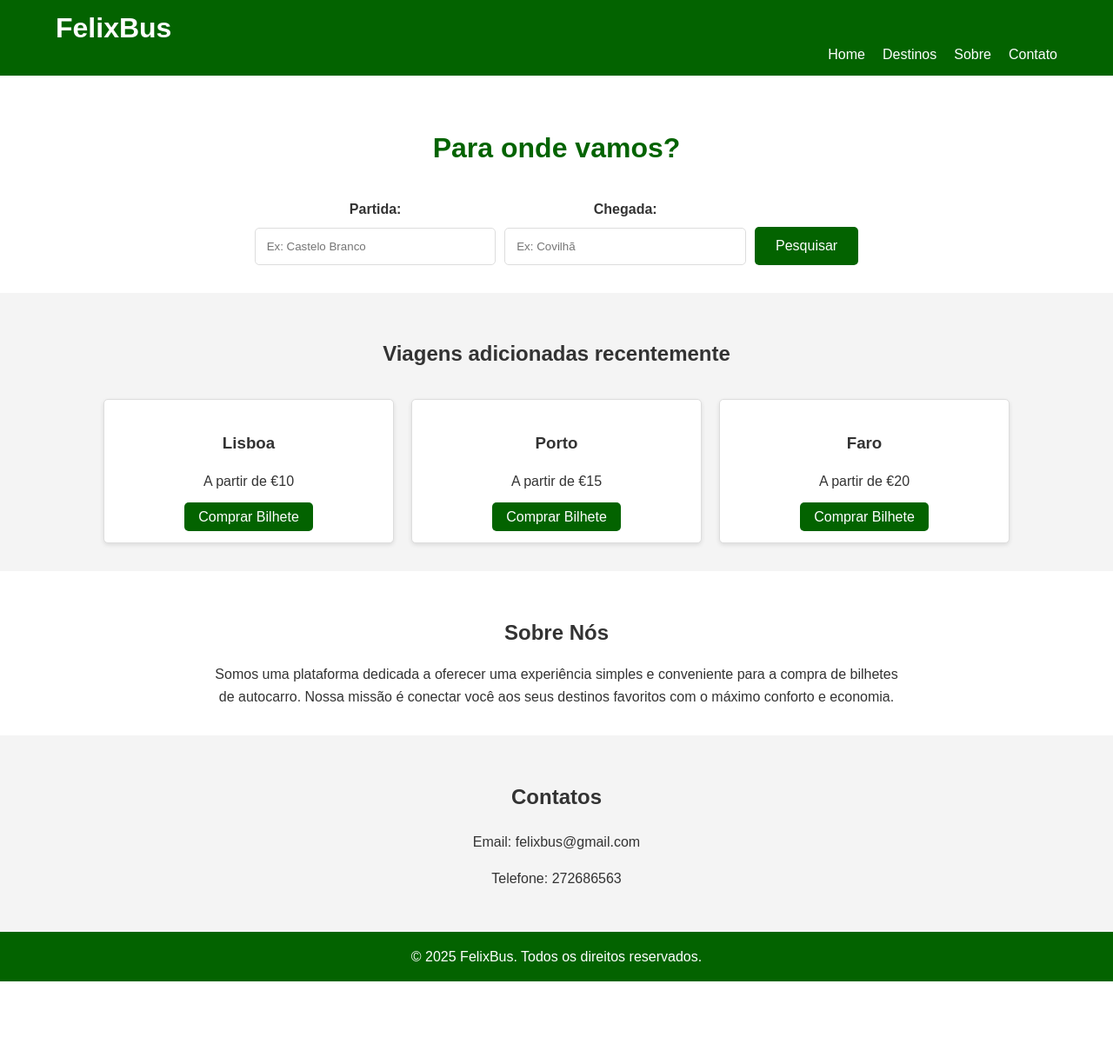
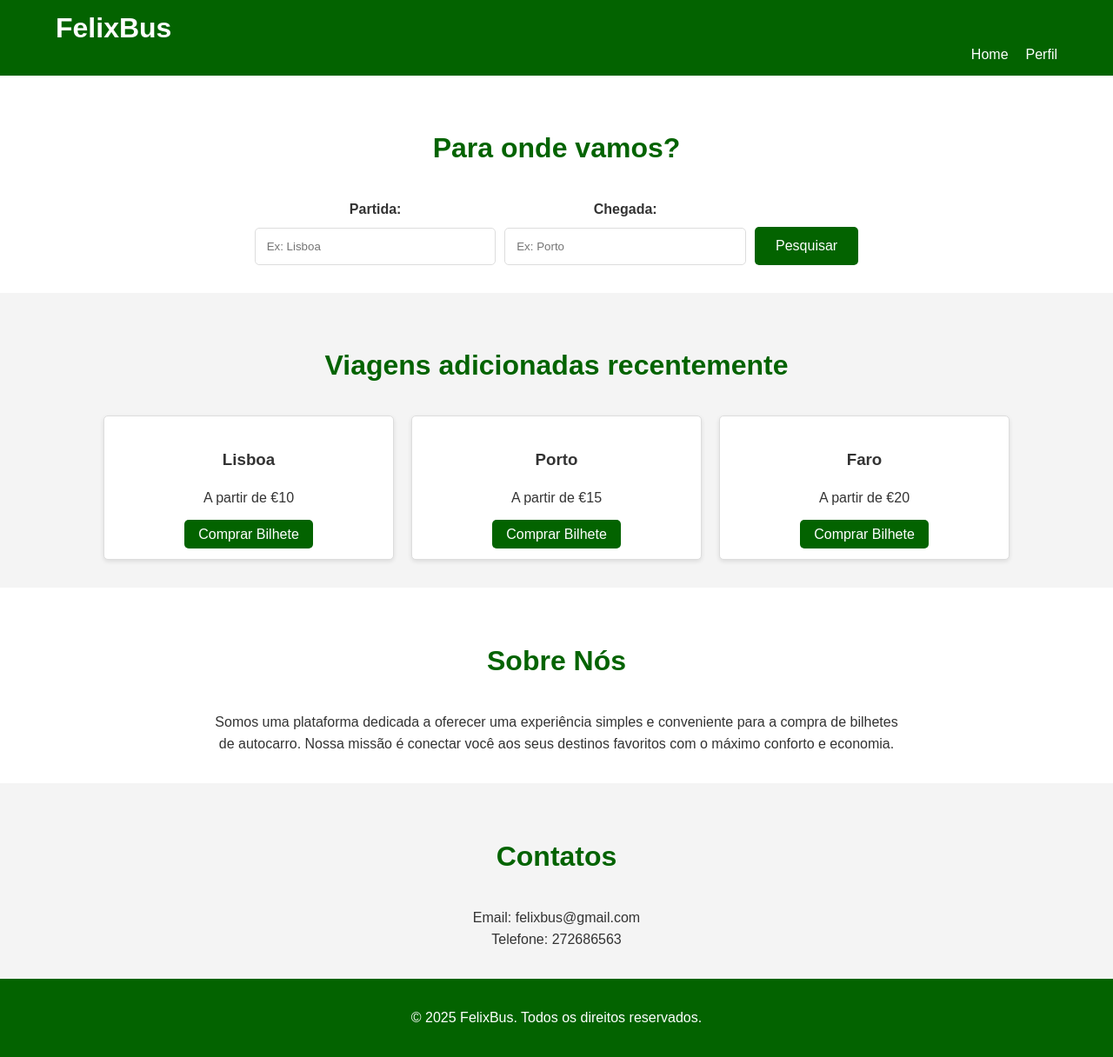
Before and after one commit to GCabrito/FelixBus, a PHP site: page / in a window 1280 px wide. Shown: the whole page at 87% size. Before the commit the page ends 1129 px from the top, so only its background shows below. Run offline with PHP 8.4, Linux system fonts and the light colour scheme.

Commit message:
index.php, style.css

```diff
--- a/index.php
+++ b/index.php
@@ -4,89 +4,82 @@
     <meta charset="UTF-8">
     <meta name="viewport" content="width=device-width, initial-scale=1.0">
     <title>FelixBus</title>
+    <link rel="stylesheet" href="style.css">
 </head>
-<body style="margin: 0; font-family: Arial, sans-serif; line-height: 1.6; color: #333;">
-    <header class="header" style="background:rgb(3, 99, 0); color: #fff; padding: 1rem 0; margin-top: -30px">
-        <div class="container" style="width: 90%; margin: 0 auto; max-width: 1200px;">
-            <h1 class="logo" style="font-size: 2rem; font-weight: bold;">FelixBus</h1>
+<body>
+    <header class="header">
+        <div class="container">
+            <h1 class="logo">FelixBus</h1>
             <nav class="nav">
-                <ul style="list-style: none; padding: 0; display: flex; justify-content: flex-end; margin-top: -30px; margin-bottom: -5px">
-                    <li style="margin-left: 20px; color: #fff; text-decoration: none; font-size: 1rem;">Home</li>
-                    <li style="margin-left: 20px; color: #fff; text-decoration: none; font-size: 1rem;">Destinos</li>
-                    <li style="margin-left: 20px; color: #fff; text-decoration: none; font-size: 1rem;">Sobre</li>
-                    <li style="margin-left: 20px; color: #fff; text-decoration: none; font-size: 1rem;">Contato</></li>
+                <ul>
+                    <li>Home</li>
+                    <li>Perfil</li>
                 </ul>
             </nav>
         </div>
     </header>
 
-    <section style="padding: 2rem 0;">
-        <div class="container" style="width: 90%; max-width: 1200px; margin: 0 auto; text-align: center;">
-            <h2 style="text-align: center; margin-bottom: 2rem; color: rgb(3, 99, 0); font-size: 2rem;">Para onde vamos?</h2>
-            <div style="display: flex; justify-content: center; gap: 10px; flex-wrap: wrap;">
-                <div style="display: flex; flex-direction: column; align-items: center;">
-                    <label for="partida" style="margin-bottom: 0.5rem; font-weight: bold;">Partida:</label>
-                    <input type="text" id="partida" placeholder="Ex: Castelo Branco" style="padding: 0.8rem; border: 1px solid #ddd; border-radius: 5px; width: 250px;">
+    <section>
+        <div class="container">
+            <h2>Para onde vamos?</h2>
+            <div class="pesquisa">
+                <div class="cidades">
+                    <label for="partida">Partida:</label>
+                    <input type="text" id="partida" placeholder="Ex: Lisboa">
                 </div>
-                <div style="display: flex; flex-direction: column; align-items: center;">
-                    <label for="chegada" style="margin-bottom: 0.5rem; font-weight: bold;">Chegada:</label>
-                    <input type="text" id="chegada" placeholder="Ex: Covilhã" style="padding: 0.8rem; border: 1px solid #ddd; border-radius: 5px; width: 250px;">
+                <div class="cidades">
+                    <label for="chegada">Chegada:</label>
+                    <input type="text" id="chegada" placeholder="Ex: Porto">
                 </div>
-                <div style="display: flex; align-items: flex-end;">
-                    <button style="padding: 0.8rem 1.5rem; background: rgb(3, 99, 0); color: #fff; border: none; border-radius: 5px; font-size: 1rem; cursor: pointer; transition: background-color 0.3s ease;">Pesquisar</button>
+                <div class="pesquisarBtn" style="display: flex; align-items: flex-end;">
+                    <button>Pesquisar</button>
                 </div>
             </div>
         </div>
     </section>
 
-    <!-- colocar a partir da BD a info dos bilhetes, ajeitar o css para ocupar a largura toda -->
-    <section class="destinations" style="padding: 2rem 0; background: #f4f4f4;">
+
+    <section class="destinations">
         <div class="container">
-            <h2 style="text-align: center; margin-bottom: 2rem;">Viagens adicionadas recentemente</h2>
-            <div class="cards" style="display: flex; gap: 20px; justify-content: center; flex-wrap: wrap;">
-                <div class="card" style="background: #fff; border: 1px solid #ddd; border-radius: 5px; padding: 1rem; text-align: center; width: 300px; box-shadow: 0 2px 5px rgba(0, 0, 0, 0.1);">
-                    <h3 style="margin-bottom: 1rem;">Lisboa</h3>
+            <h2>Viagens adicionadas recentemente</h2>
+            <div class="cards">
+                <div class="card">
+                    <h3>Lisboa</h3>
                     <p>A partir de €10</p>
-                    <a href="#" style="background:rgb(3, 99, 0); color: #fff; padding: 0.5rem 1rem; text-decoration: none; border-radius: 5px;">Comprar Bilhete</a>
+                    <a href="#">Comprar Bilhete</a>
                 </div>
-                <div class="card" style="background: #fff; border: 1px solid #ddd; border-radius: 5px; padding: 1rem; text-align: center; width: 300px; box-shadow: 0 2px 5px rgba(0, 0, 0, 0.1);">
-                    <h3 style="margin-bottom: 1rem;">Porto</h3>
+                <div class="card">
+                    <h3>Porto</h3>
                     <p>A partir de €15</p>
-                    <a href="#" style="background:rgb(3, 99, 0); color: #fff; padding: 0.5rem 1rem; text-decoration: none; border-radius: 5px;">Comprar Bilhete</a>
+                    <a href="#">Comprar Bilhete</a>
                 </div>
-                <div class="card" style="background: #fff; border: 1px solid #ddd; border-radius: 5px; padding: 1rem; text-align: center; width: 300px; box-shadow: 0 2px 5px rgba(0, 0, 0, 0.1);">
-                    <h3 style="margin-bottom: 1rem;">Faro</h3>
+                <div class="card">
+                    <h3>Faro</h3>
                     <p>A partir de €20</p>
-                    <a href="#" style="background:rgb(3, 99, 0); color: #fff; padding: 0.5rem 1rem; text-decoration: none; border-radius: 5px;">Comprar Bilhete</a>
+                    <a href="#">Comprar Bilhete</a>
                 </div>
             </div>
         </div>
     </section>
 
-    <section class="about" style="padding: 2rem 0;">
+    <section class="about">
         <div class="container">
-            <h2 style="text-align: center; margin-bottom: 1rem;">Sobre Nós</h2>
-            <p style="text-align: center; max-width: 800px; margin: 0 auto;">Somos uma plataforma dedicada a oferecer uma experiência simples e conveniente para a compra de bilhetes de autocarro. Nossa missão é conectar você aos seus destinos favoritos com o máximo conforto e economia.</p>
+            <h2>Sobre Nós</h2>
+            <p>Somos uma plataforma dedicada a oferecer uma experiência simples e conveniente para a compra de bilhetes de autocarro. Nossa missão é conectar você aos seus destinos favoritos com o máximo conforto e economia.</p>
         </div>
     </section>
 
-    <section class="contact" style="padding: 2rem 0; background: #f4f4f4;">
+    <section class="contact">
         <div class="container">
-            <h2 style="text-align: center; margin-bottom: 1remf;">Contatos</h2>
-            <div style="text-align: center; max-width: 800px; margin: 0 auto;">
-                <p>
-                    Email: felixbus@gmail.com
-                </p>
-                <p>
-                    Telefone: 272686563
-                </p>
-            </div>
+            <h2>Contatos</h2>
+            <p>Email: felixbus@gmail.com</p>
+            <p>Telefone: 272686563</p>
         </div>
     </section>
 
-    <footer class="footer" style="background:rgb(3, 99, 0); color: #fff; text-align: center; padding: 1rem 0;">
+    <footer class="footer">
         <div class="container">
-            <p style="margin: 0;">&copy; 2025 FelixBus. Todos os direitos reservados.</p>
+            <p>&copy; 2025 FelixBus. Todos os direitos reservados.</p>
         </div>
     </footer>
 </body>
--- /dev/null
+++ b/style.css
@@ -0,0 +1,165 @@
+body {
+    margin: 0;
+    font-family: Arial, sans-serif;
+    line-height: 1.6;
+    color: #333;
+}
+
+.header {
+    background: rgb(3, 99, 0);
+    color: #fff;
+    padding: 1rem 0;
+    margin-top: -30px;
+}
+
+.container {
+    width: 90%;
+    margin: 0 auto;
+    max-width: 1200px;
+}
+
+.logo {
+    font-size: 2rem;
+    font-weight: bold;
+}
+
+.nav ul {
+    list-style: none;
+    padding: 0;
+    display: flex;
+    justify-content: flex-end;
+    margin-top: -30px;
+    margin-bottom: -5px;
+}
+
+.nav ul li {
+    margin-left: 20px;
+    color: #fff;
+    text-decoration: none;
+    font-size: 1rem;
+}
+
+section {
+    padding: 2rem 0;
+}
+
+h2 {
+    text-align: center;
+    margin-bottom: 2rem;
+    color: rgb(3, 99, 0);
+    font-size: 2rem;
+}
+
+label {
+    margin-bottom: 0.5rem;
+    font-weight: bold;
+}
+
+input {
+    padding: 0.8rem;
+    border: 1px solid #ddd;
+    border-radius: 5px;
+    width: 250px;
+}
+
+button {
+    padding: 0.8rem 1.5rem;
+    background: rgb(3, 99, 0);
+    color: #fff;
+    border: none;
+    border-radius: 5px;
+    font-size: 1rem;
+    cursor: pointer;
+    transition: background-color 0.3s ease;
+}
+
+.pesquisa {
+    display: flex;
+    justify-content: center;
+    gap: 10px;
+    flex-wrap: wrap;
+}
+
+.cidades {
+    display: flex;
+    flex-direction: column;
+    align-items: center;
+}
+
+.cidades label {
+    margin-bottom: 0.5rem;
+    font-weight: bold;
+}
+
+.cidades input {
+    padding: 0.8rem;
+    border: 1px solid #ddd;
+    border-radius: 5px;
+    width: 250px;
+}
+
+.pesquisarBtn {
+    display: flex;
+    align-items: flex-end;
+}
+
+.pesquisarBtn button {
+    padding: 0.8rem 1.5rem;
+    background: rgb(3, 99, 0);
+    color: #fff;
+    border: none;
+    border-radius: 5px;
+    font-size: 1rem;
+    cursor: pointer;
+    transition: background-color 0.3s ease;
+}
+
+.destinations {
+    background: #f4f4f4;
+}
+
+.cards {
+    display: flex;
+    gap: 20px;
+    justify-content: center;
+    flex-wrap: wrap;
+}
+
+.card {
+    background: #fff;
+    border: 1px solid #ddd;
+    border-radius: 5px;
+    padding: 1rem;
+    text-align: center;
+    width: 300px;
+    box-shadow: 0 2px 5px rgba(0, 0, 0, 0.1);
+}
+
+.card h3 {
+    margin-bottom: 1rem;
+}
+
+.card a {
+    background: rgb(3, 99, 0);
+    color: #fff;
+    padding: 0.5rem 1rem;
+    text-decoration: none;
+    border-radius: 5px;
+}
+
+.about p, .contact p {
+    text-align: center;
+    max-width: 800px;
+    margin: 0 auto;
+}
+
+.contact {
+    background: #f4f4f4;
+}
+
+.footer {
+    background: rgb(3, 99, 0);
+    color: #fff;
+    text-align: center;
+    padding: 1rem 0;
+}
```
Also changed, not shown: register.php (added, +11 -0 lines).
